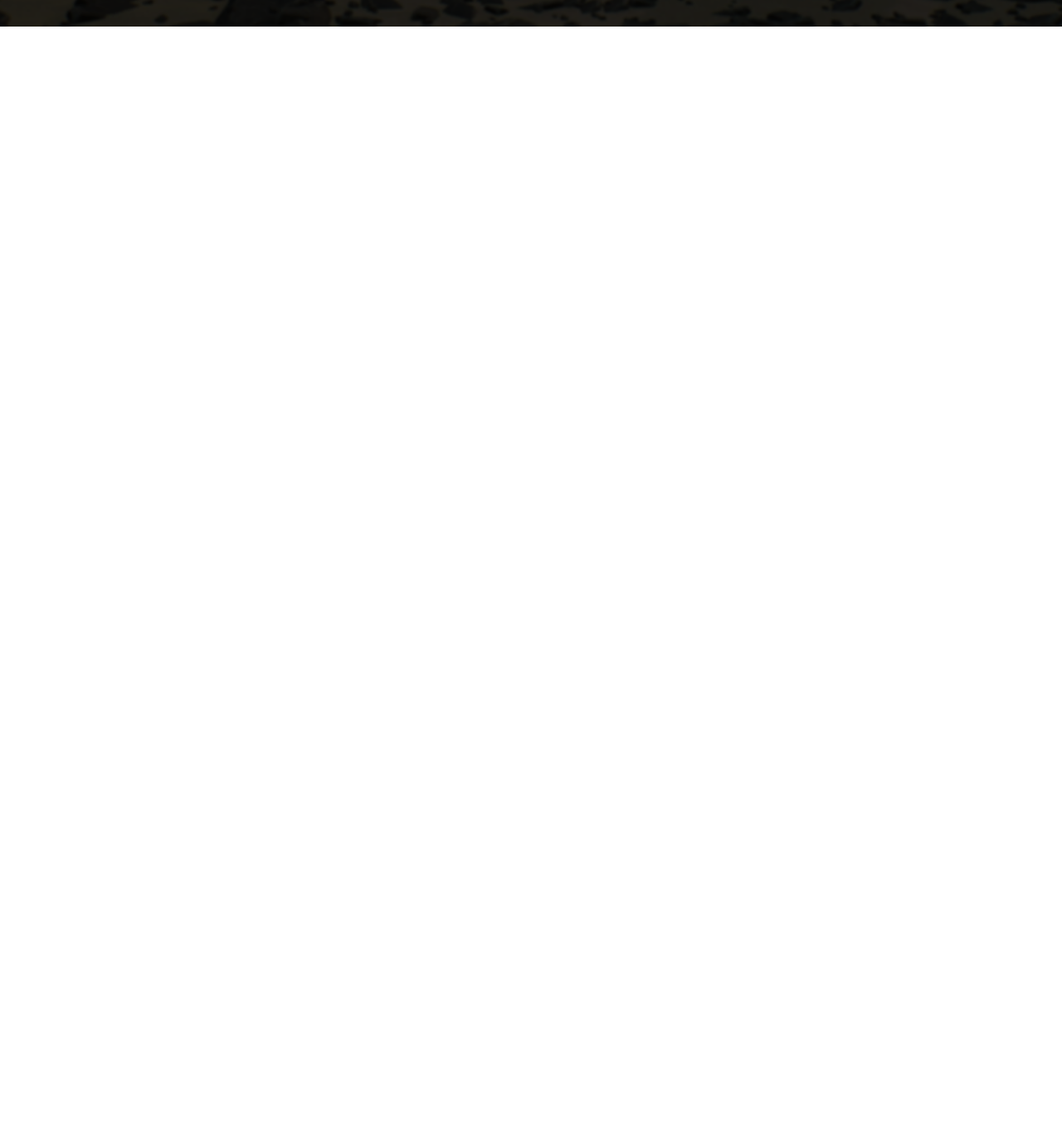
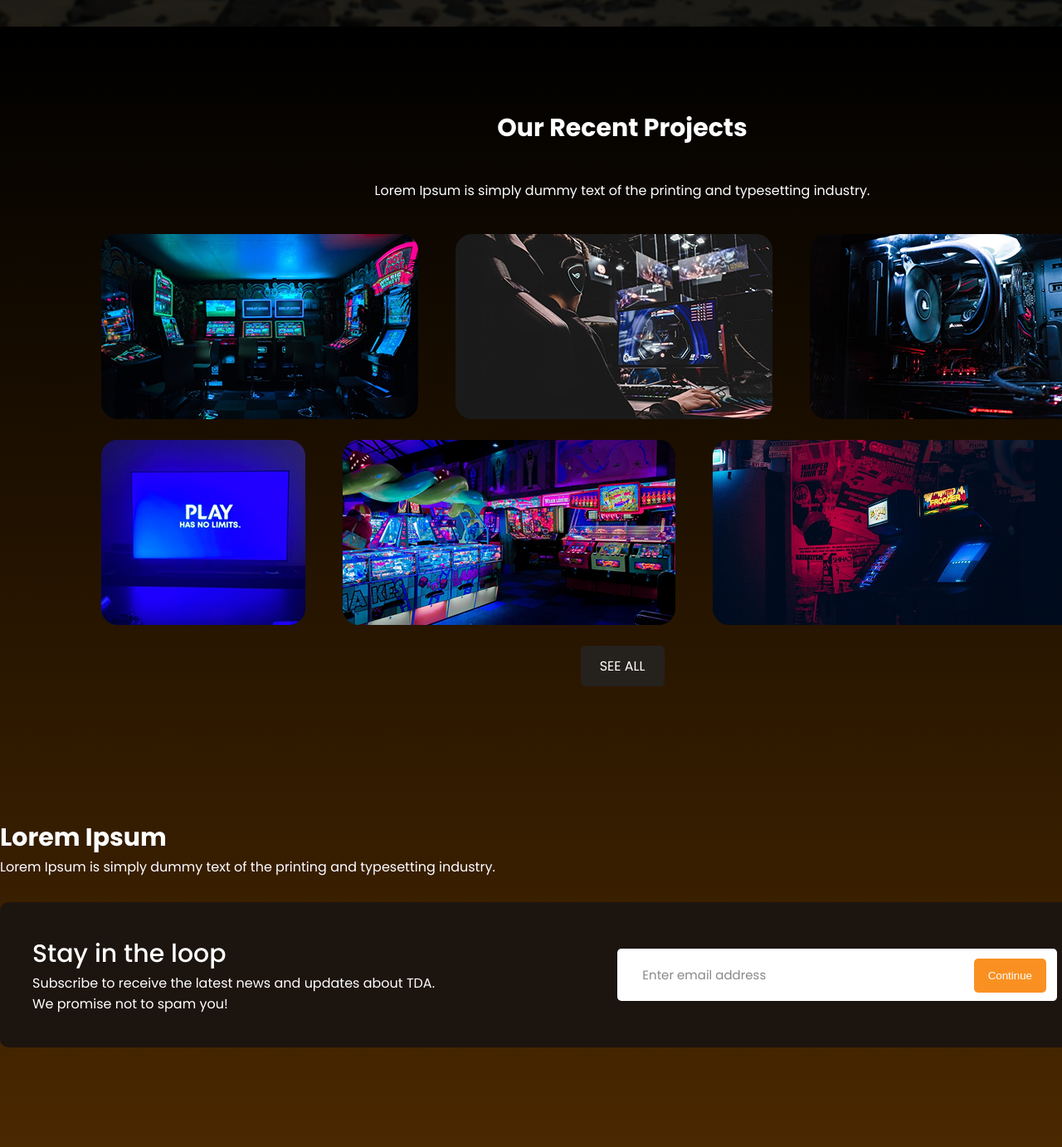
Before and after one commit to JDebobA/First-website, a plain HTML site: page index.html in a window 1280 px wide. Shown: the part 3287-4669 px from the top of the page at 83% size. Before the commit the page ends 3319 px from the top, so only its background shows below. Drawn offline with Linux system fonts and the light colour scheme.

Commit message:
Add files via upload
Добавил email блок, небольшой скрипт для этого же блока, ну и немного улучшил сортировку папок и файлов

```diff
--- a/index.html
+++ b/index.html
@@ -6,10 +6,10 @@
     <meta name="viewport" content="width=device-width, initial-scale=1.0">
     <title>Document</title>
     <link rel="stylesheet" href="style/pages/index.css">
+
 </head>
 
 <body>
-
 
     <div class="wrappers">
         <header class="container">
@@ -71,6 +71,7 @@
     </div>
 
     <div class="features">
+
         <div class="container">
             <h3>Lorem Ipsum is simply dummy text of the printing and typesetting industry.</h3>
             <p>Lorem Ipsum is simply dummy text of the printing and typesetting industry. Lorem Ipsum has been the industry's standard dummy text ever since the 1500s,</p>
@@ -109,8 +110,48 @@
         </div>
     </div>
 
+    <div class="wrappers">
+        <div class="container projects">
+            <h3>Our Recent Projects</h3>
+            <p>Lorem Ipsum is simply dummy text of the printing and typesetting industry. </p>
+            <div class="images">
+                <img src="img/Headset/1.png" alt="">
+                <img src="img/Headset/2.png" alt="">
+                <img src="img/Headset/3.png" alt="">
+            </div>
+
+            <div class="images">
+                <img src="img/Headset/4.png" alt="">
+                <img src="img/Headset/5.png" alt="">
+                <img src="img/Headset/6.png" alt="">
+            </div>
+
+            <a href="#" class="see-all">SEE ALL</a>
+
+
+
+        </div>
+
+        <div class="container email">
+            <h3>Lorem Ipsum</h3>
+            <p>Lorem Ipsum is simply dummy text of the printing and typesetting industry. </p>
+            <div class="block">
+                <div>
+                    <h4>Stay in the loop</h4>
+                    <p>Subscribe to receive the latest news and updates about TDA. We promise not to spam you! </p>
+                </div>
+                <div>
+                    <input type="email" id="emailField" placeholder="Enter email address">
+                    <button onclick="checkEmail()">Continue</button>
+
+                </div>
+            </div>
+        </div>
+    </div>
+
+    <script src="script/script.js"></script>
 </body>
 
 
-</div>
+
 </html>
--- /dev/null
+++ b/script/script.js
@@ -0,0 +1,4 @@
+function checkEmail(){
+    let email = document.querySelector('#emailField');
+    alert(email.value);
+}
--- /dev/null
+++ b/style/block/email.css
@@ -0,0 +1,66 @@
+.email {
+    padding-bottom: 120px;
+}
+
+.email h3 {
+    margin-top: 60px;
+    font-size: 30px;
+}
+
+.email .block {
+    background: #1c140F;
+    margin-top: 30px;
+    border-radius: 10px;
+    padding: 40px 3%;
+    width: 94%;
+    display: flex;
+    justify-content: space-between;
+    align-items: center;
+}
+
+.email .block h4 {
+    font-size: 30px;
+    font-weight: 500;
+}
+
+.email .block p {
+    width: 500px;
+}
+
+.email .block input {
+    background: #fff;
+    outline: none;
+    border: 0;
+    border-radius: 5px;
+    width: 380px;
+    font-family: "Poppins", sans-serif;
+    font-weight: 400;
+    padding: 20px 30px;
+    color: black;
+    font-size: 15px;
+    position: relative;
+    right: -105px;
+    z-index: 1;
+    padding-right: 120px;
+}
+
+.email .block input::placeholder {
+    color: #898989;
+    font-size: 15px;
+}
+
+.email .block button {
+    background: #FA9021;
+    padding: 13px 17px;
+    border-radius: 5px;
+    transition: all 300ms ease;
+    cursor: pointer;
+    border: 0;
+    position: relative;
+    z-index: 2;
+    color: #ffff;
+}
+
+.email .block button:hover {
+    background: #dc3e00;
+}
--- a/style/block/main.css
+++ b/style/block/main.css
@@ -1,20 +1,3 @@
-@import url('https://fonts.googleapis.com/css2?family=Poppins:wght@400;500;700;800&display=swap');
-* {
-    margin: 0;
-    padding: 0;
-}
-
-body {
-    font-family: "Poppins", sans-serif;
-    font-weight: 400;
-    color: #fff;
-    font-size: 16px;
-}
-
-a {
-    text-decoration: none;
-}
-
 img {
     max-width: 100%;
 }
@@ -135,79 +118,3 @@ header nav ul li.btn a:hover {
     top: -150px;
     right: 0;
 }
-
-
-/* Блок игр */
-
-.trending {
-    padding-top: 50px;
-}
-
-.trending h3 {
-    font-weight: 600;
-    font-size: 31px;
-}
-
-.trending .see-all {
-    color: #fff;
-    background: #25211D;
-    border-radius: 5px;
-    padding: 12px 23px;
-    float: right;
-    display: block;
-    transition: all 300ms ease;
-}
-
-.trending .see-all:hover {
-    cursor: pointer;
-    transform: scale(1.1);
-}
-
-.trending .games {
-    display: flex;
-    justify-content: space-between;
-    width: 100%;
-    padding: 50px 0;
-}
-
-.trending .games span {
-    display: block;
-    text-align: center;
-    margin-top: 20px;
-    font-size: 20px;
-}
-
-.trending .games span img {
-    position: relative;
-    top: 5px;
-    margin-right: 7px;
-}
-
-.big-text {
-    font-weight: 600;
-    font-size: 35px;
-    text-align: center;
-    padding: 50px 0;
-    width: 800px;
-}
-
-.banner {
-    padding: 80px 0;
-}
-
-.banner h3 {
-    font-size: 30px;
-    font-weight: 600;
-    margin-bottom: 30px;
-}
-
-.banner p {
-    line-height: 170%;
-    margin-bottom: 30px;
-    width: 550px;
-}
-
-.banner img {
-    width: 100%;
-    margin-bottom: 30px;
-}
--- /dev/null
+++ b/style/block/project.css
@@ -0,0 +1,38 @@
+.projects {
+    padding: 100px;
+}
+
+.projects h3 {
+    font-size: 30px;
+    text-align: center;
+}
+
+.projects p {
+    margin: 40px 0;
+    text-align: center;
+}
+
+.projects .images {
+    display: flex;
+    justify-content: space-around;
+    margin-bottom: 25px;
+    max-width: 1250px;
+}
+
+.projects .see-all {
+    color: #fff;
+    background: #25211D;
+    border-radius: 5px;
+    padding: 12px 23px;
+    float: none;
+    display: block;
+    transition: all 300ms ease;
+    width: 55px;
+    text-align: center;
+    margin: 0 auto;
+}
+
+.projects .see-all:hover {
+    cursor: pointer;
+    transform: scale(1.1);
+}
--- a/style/pages/index.css
+++ b/style/pages/index.css
@@ -5,3 +5,5 @@
 @import '../block/main.css';
 @import '../block/games.css';
 @import '../block/features.css';
+@import '../block/project.css';
+@import '../block/email.css'
```
Also changed, not shown: img/Headset/1.png (added), img/Headset/2.png (added), img/Headset/3.png (added), img/Headset/4.png (added), img/Headset/5.png (added), img/Headset/6.png (added).
